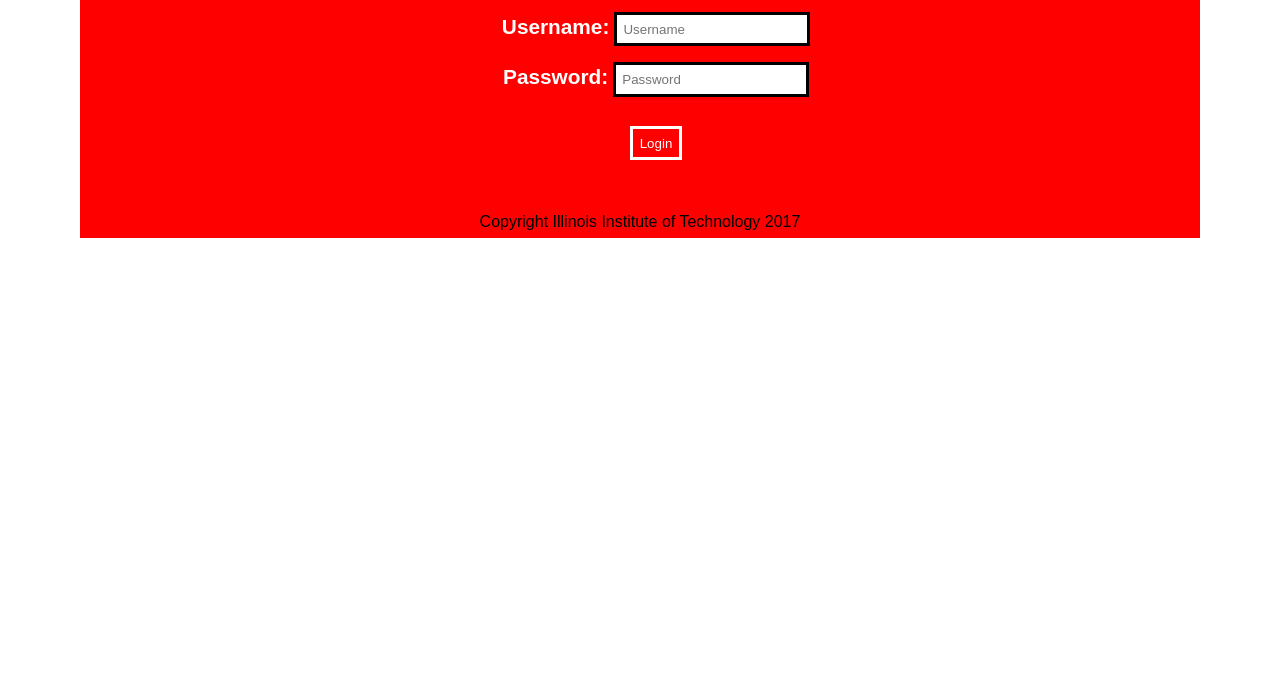
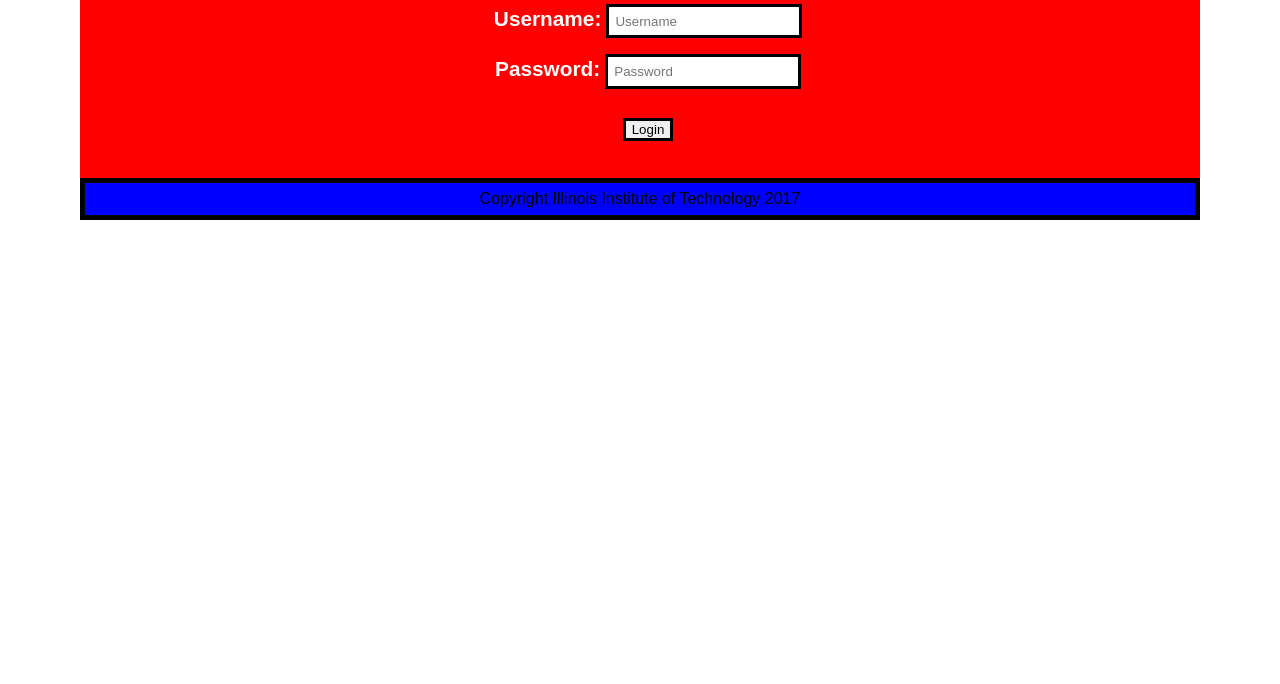
Before and after one commit to mfarrell-iit/itmd-362-project2, a plain HTML site: page index.html in a window 1280 px wide. Shown: the part 116-800 px from the top of the page. Drawn offline with nearby package versions, Linux system fonts and the light colour scheme.

Commit message:
changing from footer tag to ul page stucture

```diff
--- a/css/screen.css
+++ b/css/screen.css
@@ -24,8 +24,17 @@ html {
 
 body {
   padding: 1em, 1em;
+  margin: 0em 5em;
+  background-color: red;
 }
 
+#footer {
+  background-color: blue;
+  border: black 5px solid;
+  vertical-align: middle;
+  text-align: center;
+  margin: 0;
+}
 
 img {
   max-width: 75%;
@@ -35,7 +44,11 @@ ul {
   padding: 2em, 1em;
   width: 100%;
 }
-
+#page_struct{
+  margin: 0;
+  padding: 0;
+  margin: 0;
+}
 li {
   padding: .5em;
 }
@@ -47,7 +60,12 @@ div {
   width: 100%;
 }
 
-footer {
+label {
+  display: inline-block;
+  color: white;
+  font-weight: bolder;
+}
+#footer {
   padding; 2em;
 }
 
@@ -68,7 +86,7 @@ footer {
   }
 }
 
-  footer {
+  #footer {
     padding: .5em;
   }
 
@@ -80,7 +98,7 @@ footer {
     font-size: 2em;
   }
 
-  footer {
+  #footer {
     padding: 1em;
   }
 }
@@ -98,9 +116,6 @@ input {
   padding: .5em;
 }
 
-label {
-  display: block;
-}
 
 #email, #name, #zipcode, #submit{
   margin: 1em;
@@ -109,30 +124,13 @@ label {
 }
 @media screen and (min-width: 800px) {
   body {
-    background-color: red;
     margin: 0em 5em;
-  }
+    }
   h1 {
     font-size: 5em;
-  }
+    }
   label {
-    display: inline-block;
-    color: white;
-    font-weight: bolder;
     font-size: 1.3em;
-  }
-  .button {
-    padding: .5em;
-    -webkit-transition-duration: 0.4s; /* Safari */
-    text-align: center;
-    background-color: red;
-    color: white;
-  }
-
-  .button:hover {
-    transition-duration: 0.4s;
-    background-color: #FFFFFF; /* Green */
-    color: red;
-  }
+    }
   }
 }
--- a/index.html
+++ b/index.html
@@ -27,11 +27,11 @@
         </li>
       </ul>
     </li>
+    <li id="footer">
+          Copyright Illinois Institute of Technology 2017
+    </footer>
   </ul>
   <script src="https://ajax.googleapis.com/ajax/libs/jquery/3.1.1/jquery.min.js"></script>
   <script src="js/site.js"></script>
-  <footer>
-    Copyright Illinois Institute of Technology 2017
-  </footer>
 </body>
 </html>
```
